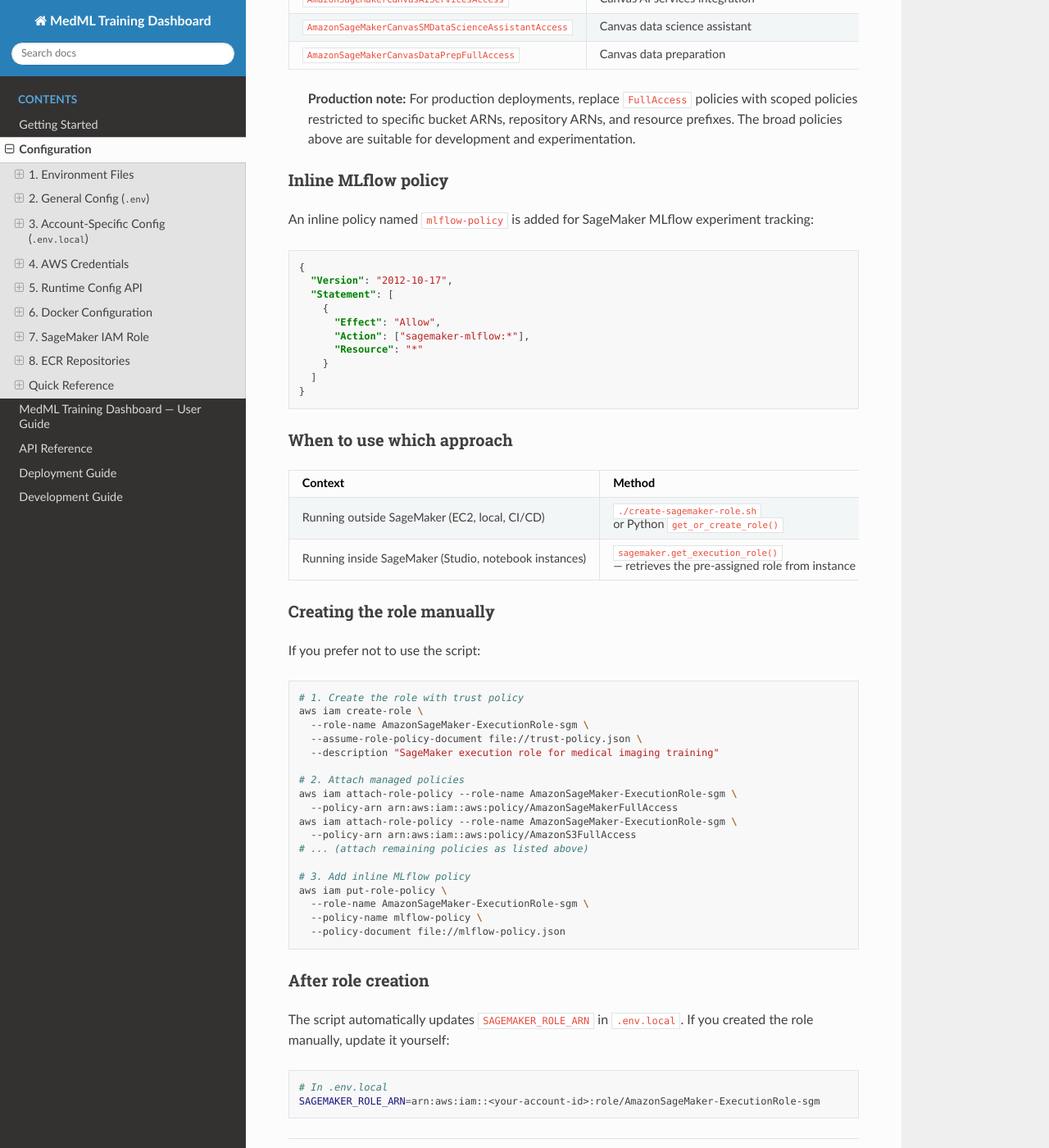
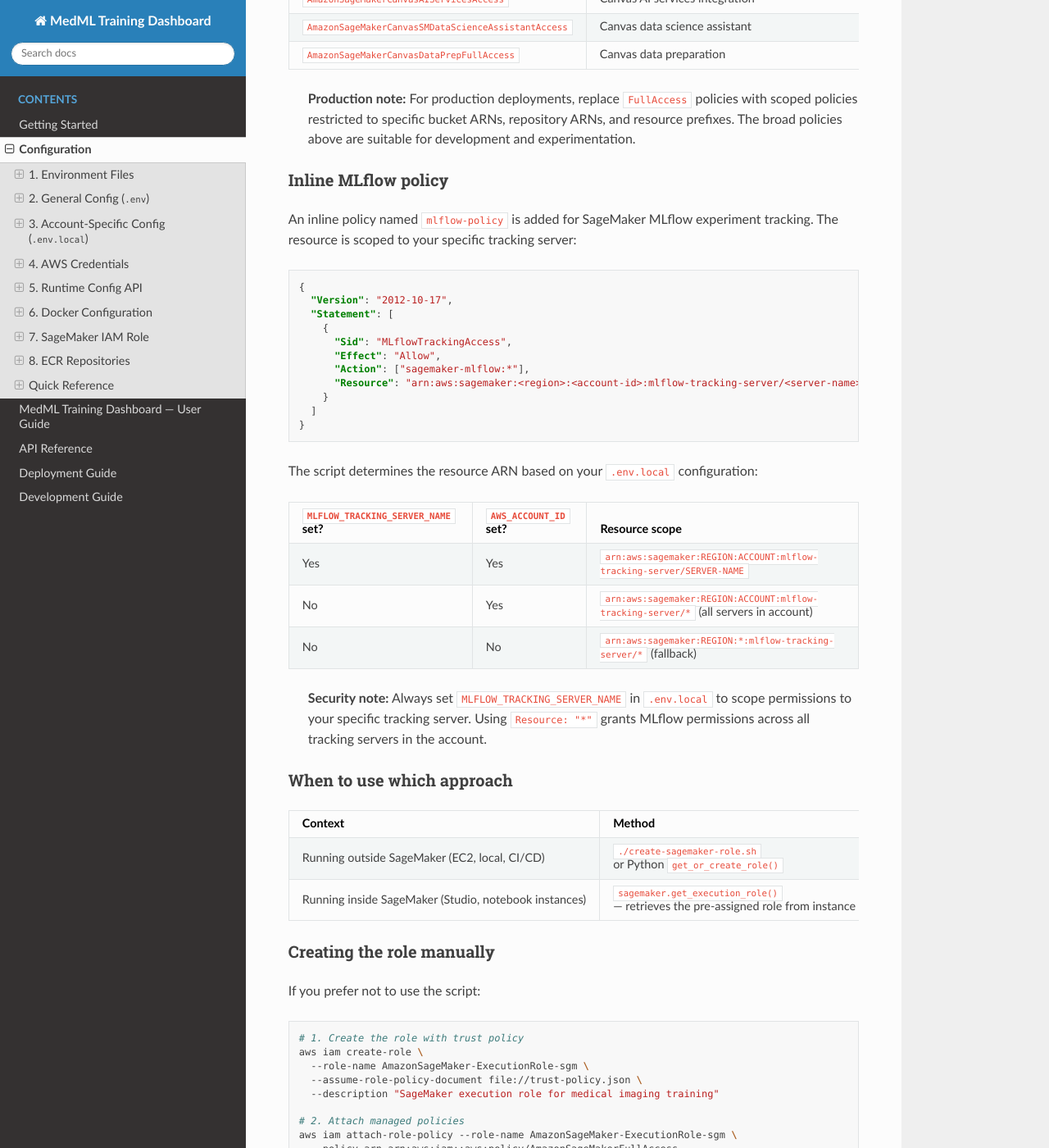
Before and after one commit to aws-samples/sample-medical-imaging-mlops, a Sphinx documentation site: the page built from docs/configuration.md, in a window 1280 px wide and 1400 px high, scrolled down 7602 px. Shown: the whole window at 82% size. Built offline with Sphinx 7.4.7 and the Read the Docs theme 3.1.0, drawn with Linux system fonts in a browser that asks for light colours.

Commit message:
Security: scope MLflow inline policy to specific tracking server ARN
- Replace 'Resource: *' with account/region/server-scoped ARN
- Read MLFLOW_TRACKING_SERVER_NAME from .env.local for least-privilege
- Fall back to account-scoped wildcard if server name not set
- Update docs with scoping table and security note
- Add MLFLOW_TRACKING_SERVER_NAME to .env.local.example

````diff
--- a/docs/configuration.md
+++ b/docs/configuration.md
@@ -332,20 +332,31 @@ The script attaches the following AWS managed policies:
 
 ### Inline MLflow policy
 
-An inline policy named `mlflow-policy` is added for SageMaker MLflow experiment tracking:
+An inline policy named `mlflow-policy` is added for SageMaker MLflow experiment tracking. The resource is scoped to your specific tracking server:
 
 ```json
 {
   "Version": "2012-10-17",
   "Statement": [
     {
+      "Sid": "MLflowTrackingAccess",
       "Effect": "Allow",
       "Action": ["sagemaker-mlflow:*"],
-      "Resource": "*"
+      "Resource": "arn:aws:sagemaker:<region>:<account-id>:mlflow-tracking-server/<server-name>"
     }
   ]
 }
 ```
+
+The script determines the resource ARN based on your `.env.local` configuration:
+
+| `MLFLOW_TRACKING_SERVER_NAME` set? | `AWS_ACCOUNT_ID` set? | Resource scope |
+|---|---|---|
+| Yes | Yes | `arn:aws:sagemaker:REGION:ACCOUNT:mlflow-tracking-server/SERVER-NAME` |
+| No | Yes | `arn:aws:sagemaker:REGION:ACCOUNT:mlflow-tracking-server/*` (all servers in account) |
+| No | No | `arn:aws:sagemaker:REGION:*:mlflow-tracking-server/*` (fallback) |
+
+> **Security note:** Always set `MLFLOW_TRACKING_SERVER_NAME` in `.env.local` to scope permissions to your specific tracking server. Using `Resource: "*"` grants MLflow permissions across all tracking servers in the account.
 
 ### When to use which approach
 
````
Also changed, not shown: 2 other files.
